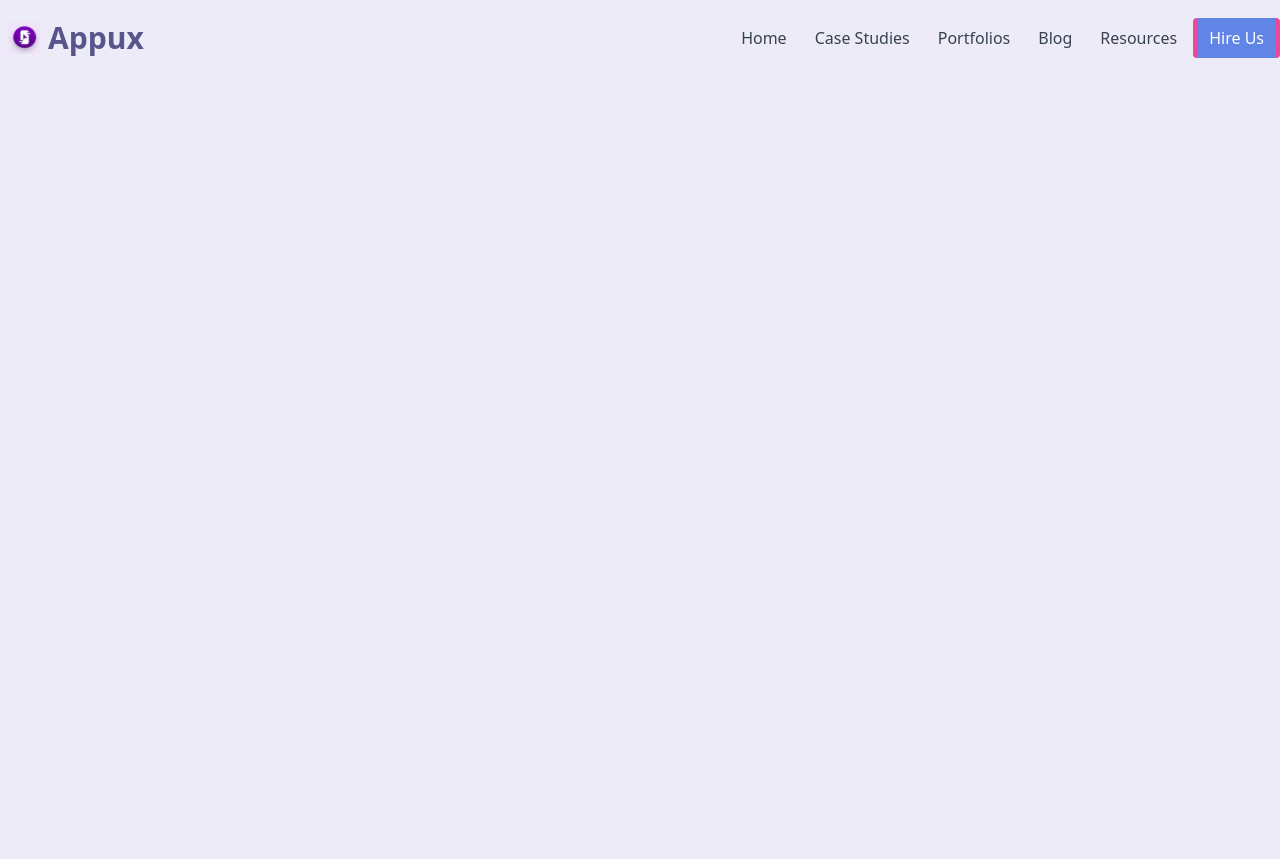
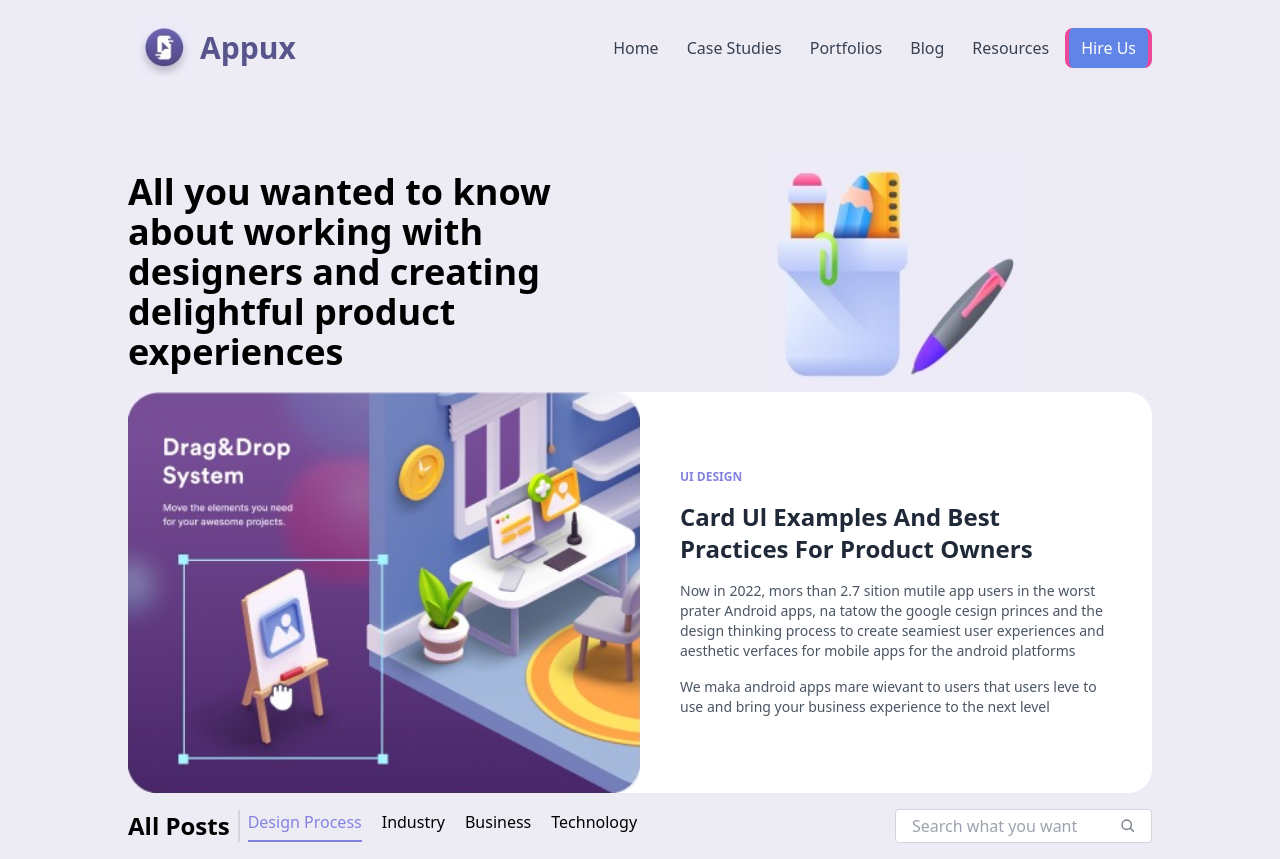
Before and after one commit to Lionel-hub1/appux, a Django app: page / in a window 1280 px wide. Before the commit the page ends 58 px from the top, so only its background shows below. Run offline with Django 5.2, Linux system fonts and the light colour scheme; some libraries are stand-ins or nearby versions.

Commit message:
static files and freezed requirements

```diff
--- /dev/null
+++ b/requirements.txt
@@ -0,0 +1,3 @@
+asgiref==3.7.2
+Django==5.0.1
+sqlparse==0.4.4
--- a/templates/index.html
+++ b/templates/index.html
@@ -7,9 +7,9 @@
     <title>AppUX Home</title>
     <script src="https://cdn.tailwindcss.com"></script>
   </head>
-  <body class="bg-[#EDEBF8]">
+  <body class="bg-[#EDEBF4]">
     <header>
-      <nav>
+      <nav class="md:px-[10vw]">
         <div class="flex justify-between">
           <div class="flex space-x-4">
             <div>
@@ -18,15 +18,15 @@
                 class="flex items-center py-5 px-2 text-gray-700 hover:text-green-500"
               >
                 <img
-                  src="{% static 'appux_logo.png' %}"
+                  src="{% static 'appux_logo.jpg' %}"
                   alt="logo"
-                  class="h-8 w-8 mr-2"
+                  class="h-14 mr-2"
                 />
                 <span class="font-bold text-3xl text-[#57558C]">Appux</span>
               </a>
             </div>
           </div>
-          <div class="hidden md:flex items-center space-x-1">
+          <div class="hidden lg:flex items-center space-x-1">
             <a href="#" class="py-5 px-3 text-gray-700 hover:text-green-500">
               Home
             </a>
@@ -44,30 +44,115 @@
             </a>
             <a
               href="#"
-              class="py-2 px-3 bg-[#6085E6] hover:bg-[#6085E6] text-white hover:text-white rounded border-r-4 border-l-4 border-pink-500 transition duration-300"
+              class="py-2 px-3 bg-[#6085E6] hover:bg-[#6085E6] text-white hover:text-white rounded-lg border-r-4 border-l-4 border-pink-500 transition duration-300"
             >
               Hire Us
             </a>
           </div>
-          <div class="md:hidden flex items-center">
+          <div class="lg:hidden flex items-center">
             <button class="outline-none mobile-menu-button">
               <svg
-                class="w-6 h-6 text-gray-500 hover:text-green-500"
-                x-show="!showMenu"
+                class="w-6 h-6 text-gray-800 dark:text-black"
+                aria-hidden="true"
+                xmlns="http://www.w3.org/2000/svg"
                 fill="none"
-                stroke-linecap="round"
-                stroke-linejoin="round"
-                stroke-width="2"
-                viewBox="0 0 24 24"
-                stroke="currentColor"
+                viewBox="0 0 16 12"
               >
-                <path d="M4 6h16M4 12h16M4 18h16"></path>
+                <path
+                  stroke="currentColor"
+                  stroke-linecap="round"
+                  stroke-linejoin="round"
+                  stroke-width="2"
+                  d="M1 1h14M1 6h14M1 11h7"
+                />
               </svg>
             </button>
           </div>
         </div>
       </nav>
     </header>
-    <main class="mt-14 px-[10vw]"></main>
+    <main class="mt-14 px-[10vw]">
+      {% comment %} Top Intro Content {% endcomment %}
+      <div class="flex flex-col items-center lg:flex-row">
+        <div class="lg:w-1/2">
+          <h1 class="text-4xl font-black text-black">
+            All you wanted to know about working with designers and creating
+            delightful product experiences
+          </h1>
+        </div>
+        <div class="lg:w-1/2 w-[50vw]">
+          <img
+            src="{% static 'kits.jpg' %}"
+            alt="image"
+            class="lg:h-[15rem] px-[10vw]"
+          />
+        </div>
+      </div>
+
+      {% comment %} Card Intro content {% endcomment %}
+      <div class="flex flex-col items-center lg:flex-row bg-white rounded-3xl">
+        <div class="lg:w-1/2 w-full">
+          <img
+            src="{% static 'card_1_image.jpg' %}"
+            alt="image"
+            class="w-full rounded-3xl"
+          />
+        </div>
+        <div class="lg:w-1/2 h-full px-10">
+          <h1 class="text-xs font-bold text-[#8483E2]">UI DESIGN</h1>
+          <h2 class="text-2xl font-black text-gray-800 mt-4">
+            Card Ul Examples And Best Practices For Product Owners
+          </h2>
+          <p class="mt-4 text-gray-600 text-sm">
+            Now in 2022, mors than 2.7 sition mutile app users in the worst
+            prater Android apps, na tatow the google cesign princes and the
+            design thinking process to create seamiest user experiences and
+            aesthetic verfaces for mobile apps for the android platforms
+          </p>
+          <p class="mt-4 text-gray-600 text-sm">
+            We maka android apps mare wievant to users that users leve to use
+            and bring your business experience to the next level
+          </p>
+        </div>
+      </div>
+      <div class="flex items-center justify-between py-4">
+        <div class="flex flex-row">
+          <h1 class="text-2xl font-black">All Posts</h1>
+          <div class="border-l-2 border-gray-300 ml-2 mr-2"></div>
+          <div class="border-b-2 border-[#8483E2] text-[#8483E2]">
+            Design Process
+          </div>
+          <div class="ml-5">Industry</div>
+          <div class="ml-5">Business</div>
+          <div class="ml-5">Technology</div>
+        </div>
+
+        <div class="flex items-center space-x-4">
+          <div class="relative">
+            <span class="absolute inset-y-0 right-0 flex items-center pr-2">
+              <button class="bg-white px-2 py-1 rounded">
+                <svg
+                  class="w-4 h-4 text-gray-500"
+                  viewBox="0 0 24 24"
+                  fill="none"
+                  stroke="currentColor"
+                  stroke-width="2"
+                  stroke-linecap="round"
+                  stroke-linejoin="round"
+                >
+                  <path d="M15.5 15.5L20 20"></path>
+                  <circle cx="10" cy="10" r="7"></circle>
+                </svg>
+              </button>
+            </span>
+            <input
+              type="text"
+              placeholder="Search what you want"
+              class="border border-gray-300 px-2 py-1 pl-4 rounded"
+            />
+          </div>
+        </div>
+      </div>
+    </main>
   </body>
 </html>
```
Also changed, not shown: static/appux_logo.jpg (added), static/appux_logo.png (deleted), static/card_1_image.jpg (added), static/kits.jpg (added).
